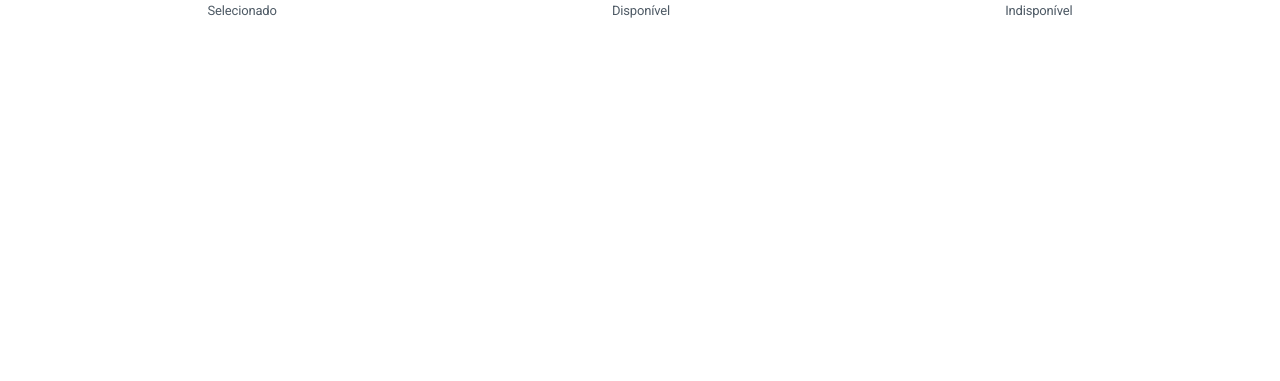
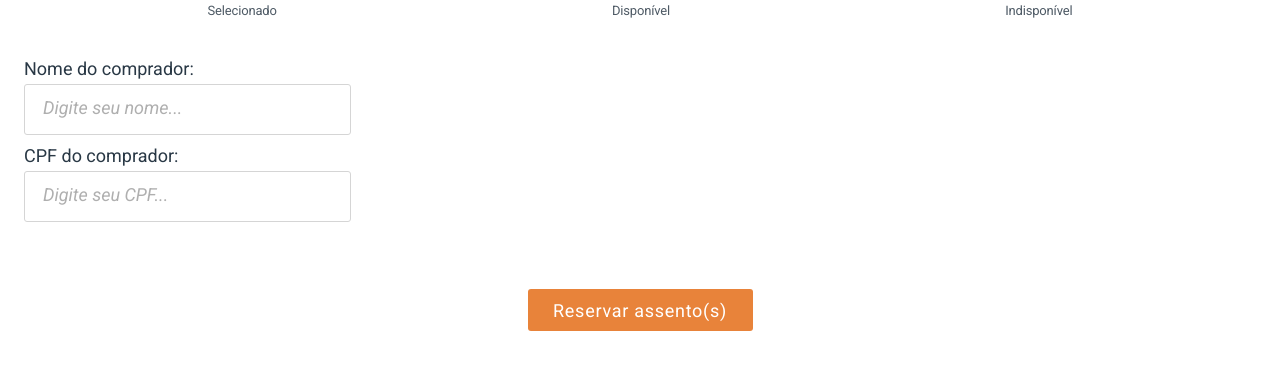
Before and after one commit to Ranbut/projeto10-cineflex, a React (Create React App) app: page /assentos/1 in a window 1280 px wide. Shown: the part 197-578 px from the top of the page. Built offline with nearby package versions, Linux system fonts and the light colour scheme; no server answers.

Commit message:
Adicionado formulario

```diff
--- a/src/Components/Assentos/Assentos.js
+++ b/src/Components/Assentos/Assentos.js
@@ -4,6 +4,7 @@ import { useEffect, useState } from 'react';
 import Navbottom from '../Navbottom/Navbottom';
 import Assento from '../Assento/Assento';
 import {AssentosContainer, StyledAssento, DescricaoContainer, StyledTexto} from './styles';
+import Formulario from '../Formulario/Formulario';
 
 function Assentos() {
     const params = useParams();
@@ -35,7 +36,7 @@ function Assentos() {
                     <p>Indisponível</p>
                 </div>
             </DescricaoContainer>
-
+            <Formulario />
             <Navbottom sessao={assentos}/>
         </>
     )
--- /dev/null
+++ b/src/Components/Formulario/Formulario.js
@@ -0,0 +1,20 @@
+import { useState } from 'react';
+import {TextoInput, FormContainer, Botao} from './styles';
+
+
+export default function Formulario(){
+    const [nome, setNome] = useState("")
+    const [cpf, setCpf] = useState("")
+    function reservarAssento (event) {
+		event.preventDefault();
+	}
+    return(
+        <FormContainer onSubmit={reservarAssento}>
+            <p>Nome do comprador:</p>
+            <TextoInput required type="text" value={nome} placeholder="Digite seu nome..." onChange={e => setNome(e.target.value)} />
+            <p>CPF do comprador:</p>
+            <TextoInput required type="text" value={cpf} placeholder="Digite seu CPF..." onChange={e => setCpf(e.target.value)} />
+            <Botao type="submit">Reservar assento(s)</Botao>
+        </FormContainer>
+    )
+}
--- /dev/null
+++ b/src/Components/Formulario/styles.js
@@ -0,0 +1,55 @@
+import styled from "styled-components"
+
+const TextoInput = styled.input`
+    margin-left: 24px;
+    width: 327px;
+    height: 51px;
+    background-color: #FFFFFF;
+    border: 1px solid #D5D5D5;
+    border-radius: 3px;
+    padding-left: 18px;
+    margin-bottom: 10px;
+    &::placeholder{
+        font-family: 'Roboto';
+        font-style: italic;
+        font-weight: 400;
+        font-size: 18px;
+        line-height: 21px;
+        display: flex;
+        align-items: center;
+        color: #AFAFAF;
+    }
+`
+const FormContainer = styled.form`
+    margin-top: 40px;
+    display: flex;
+    flex-direction: column;
+    p{
+        margin-left: 24px;
+        font-family: 'Roboto';
+        font-style: normal;
+        font-weight: 400;
+        font-size: 18px;
+        line-height: 21px;
+        color: #293845;
+        margin-bottom: 5px;
+    }
+`
+const Botao = styled.button`
+    width: 225px;
+    height: 42px;
+    background-color: #E8833A;
+    border-radius: 3px;
+    border: none;
+    font-family: 'Roboto';
+    font-style: normal;
+    font-weight: 400;
+    font-size: 18px;
+    line-height: 21px;
+    letter-spacing: 0.04em;
+    color: #FFFFFF;
+    align-self: center;
+    margin-top: 57px;
+`
+
+export {TextoInput, FormContainer, Botao};
```
